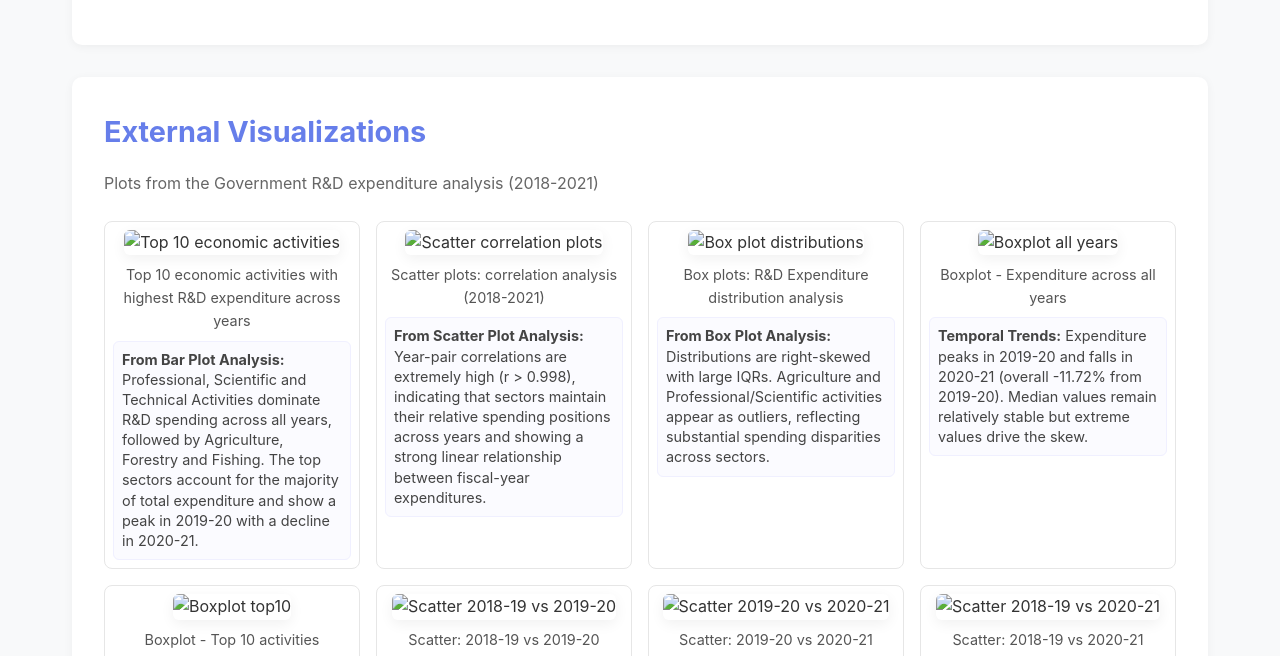
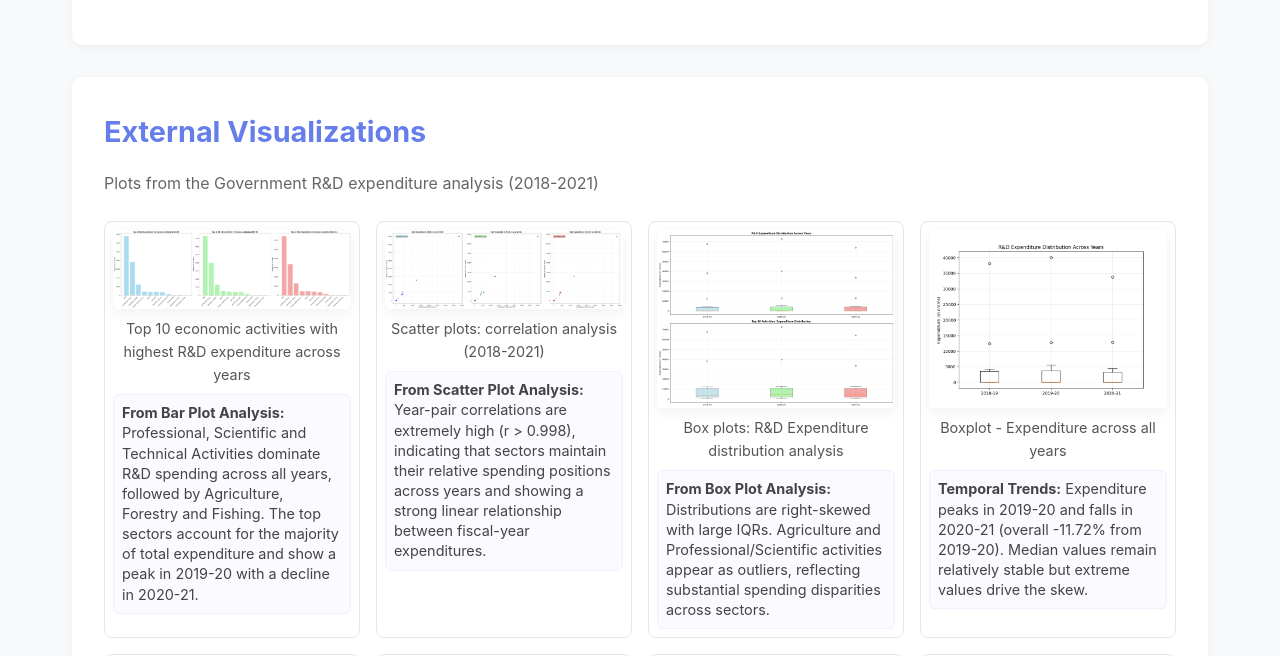
Before and after one commit to AthulVelagapudi/AthulVelagapudi.github.io, a plain HTML site: page visualization.html in a window 1280 px wide. Shown: the part 264-920 px from the top of the page. Drawn offline with Linux system fonts and the light colour scheme.

Commit message:
updating

```diff
--- a/visualization.html
+++ b/visualization.html
@@ -222,56 +222,56 @@
             <div class="external-gallery">
                 <!-- gallery items... existing items -->
                 <div class="gallery-item">
-                    <img src="DS200_data_visualization/Plots/top 10 economic activities with highest R&D expenditure across year.png" alt="Top 10 economic activities"/>
+                    <img src="/Plots/top 10 economic activities with highest R&D expenditure across year.png" alt="Top 10 economic activities"/>
                     <div class="caption">Top 10 economic activities with highest R&D expenditure across years</div>
                     <div class="analysis-text">
                         <strong>From Bar Plot Analysis:</strong> Professional, Scientific and Technical Activities dominate R&D spending across all years, followed by Agriculture, Forestry and Fishing. The top sectors account for the majority of total expenditure and show a peak in 2019-20 with a decline in 2020-21.
                     </div>
                 </div>
                 <div class="gallery-item">
-                    <img src="DS200_data_visualization/Plots/scatter_plots_R&D Expenditure_correlation_analysis.png" alt="Scatter correlation plots"/>
+                    <img src="/Plots/scatter_plots_R&D Expenditure_correlation_analysis.png" alt="Scatter correlation plots"/>
                     <div class="caption">Scatter plots: correlation analysis (2018-2021)</div>
                     <div class="analysis-text">
                         <strong>From Scatter Plot Analysis:</strong> Year-pair correlations are extremely high (r &gt; 0.998), indicating that sectors maintain their relative spending positions across years and showing a strong linear relationship between fiscal-year expenditures.
                     </div>
                 </div>
                 <div class="gallery-item">
-                    <img src="DS200_data_visualization/Plots/box_plots_R&D Expenditure_distribution_analysis.png" alt="Box plot distributions"/>
+                    <img src="/Plots/box_plots_R&D Expenditure_distribution_analysis.png" alt="Box plot distributions"/>
                     <div class="caption">Box plots: R&D Expenditure distribution analysis</div>
                     <div class="analysis-text">
                         <strong>From Box Plot Analysis:</strong> Distributions are right-skewed with large IQRs. Agriculture and Professional/Scientific activities appear as outliers, reflecting substantial spending disparities across sectors.
                     </div>
                 </div>
                 <div class="gallery-item">
-                    <img src="DS200_data_visualization/Plots/boxplot_expenditure_all_years.png" alt="Boxplot all years"/>
+                    <img src="/Plots/boxplot_expenditure_all_years.png" alt="Boxplot all years"/>
                     <div class="caption">Boxplot - Expenditure across all years</div>
                     <div class="analysis-text">
                         <strong>Temporal Trends:</strong> Expenditure peaks in 2019-20 and falls in 2020-21 (overall -11.72% from 2019-20). Median values remain relatively stable but extreme values drive the skew.
                     </div>
                 </div>
                 <div class="gallery-item">
-                    <img src="DS200_data_visualization/Plots/boxplot_top10_expenditure_all_years.png" alt="Boxplot top10"/>
+                    <img src="/Plots/boxplot_top10_expenditure_all_years.png" alt="Boxplot top10"/>
                     <div class="caption">Boxplot - Top 10 activities</div>
                     <div class="analysis-text">
                         <strong>Top 10 Focus:</strong> The top 10 activities concentrate most R&D funding; Professional/Scientific and Agriculture dominate, showing policy focus and sectoral concentration of investment.
                     </div>
                 </div>
                 <div class="gallery-item">
-                    <img src="DS200_data_visualization/Plots/scatter_R&D Expenditure_2018-19 vs 2019-20.png" alt="Scatter 2018-19 vs 2019-20"/>
+                    <img src="/Plots/scatter_R&D Expenditure_2018-19 vs 2019-20.png" alt="Scatter 2018-19 vs 2019-20"/>
                     <div class="caption">Scatter: 2018-19 vs 2019-20</div>
                     <div class="analysis-text">
                         <strong>2018-19 vs 2019-20:</strong> Very high correlation (r = 0.999). Most sectors increased or held positions in 2019-20 compared to 2018-19, contributing to the overall 7.11% increase.
                     </div>
                 </div>
                 <div class="gallery-item">
-                    <img src="DS200_data_visualization/Plots/scatter_R&D Expenditure_2019-20 vs 2020-21.png" alt="Scatter 2019-20 vs 2020-21"/>
+                    <img src="/Plots/scatter_R&D Expenditure_2019-20 vs 2020-21.png" alt="Scatter 2019-20 vs 2020-21"/>
                     <div class="caption">Scatter: 2019-20 vs 2020-21</div>
                     <div class="analysis-text">
                         <strong>2019-20 vs 2020-21:</strong> Extremely strong correlation (r = 0.998) despite an overall decline in total expenditure; sector ranks remain stable even as absolute values fall.
                     </div>
                 </div>
                 <div class="gallery-item">
-                    <img src="DS200_data_visualization/Plots/scatter_R&D Expenditure_2018-19 vs 2020-21.png" alt="Scatter 2018-19 vs 2020-21"/>
+                    <img src="/Plots/scatter_R&D Expenditure_2018-19 vs 2020-21.png" alt="Scatter 2018-19 vs 2020-21"/>
                     <div class="caption">Scatter: 2018-19 vs 2020-21</div>
                     <div class="analysis-text">
                         <strong>2018-19 vs 2020-21:</strong> Correlation remains very high (r = 0.998), underscoring spending consistency across years and indicating predictable sectoral allocation patterns.
```
